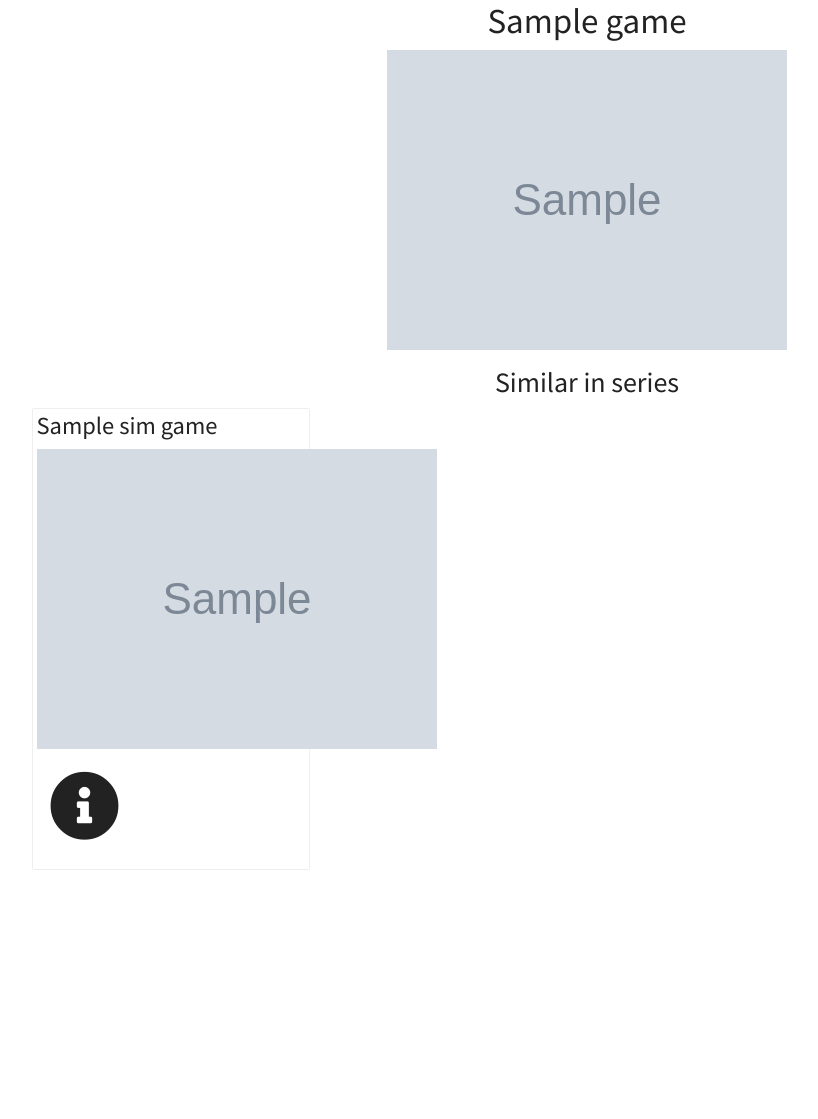
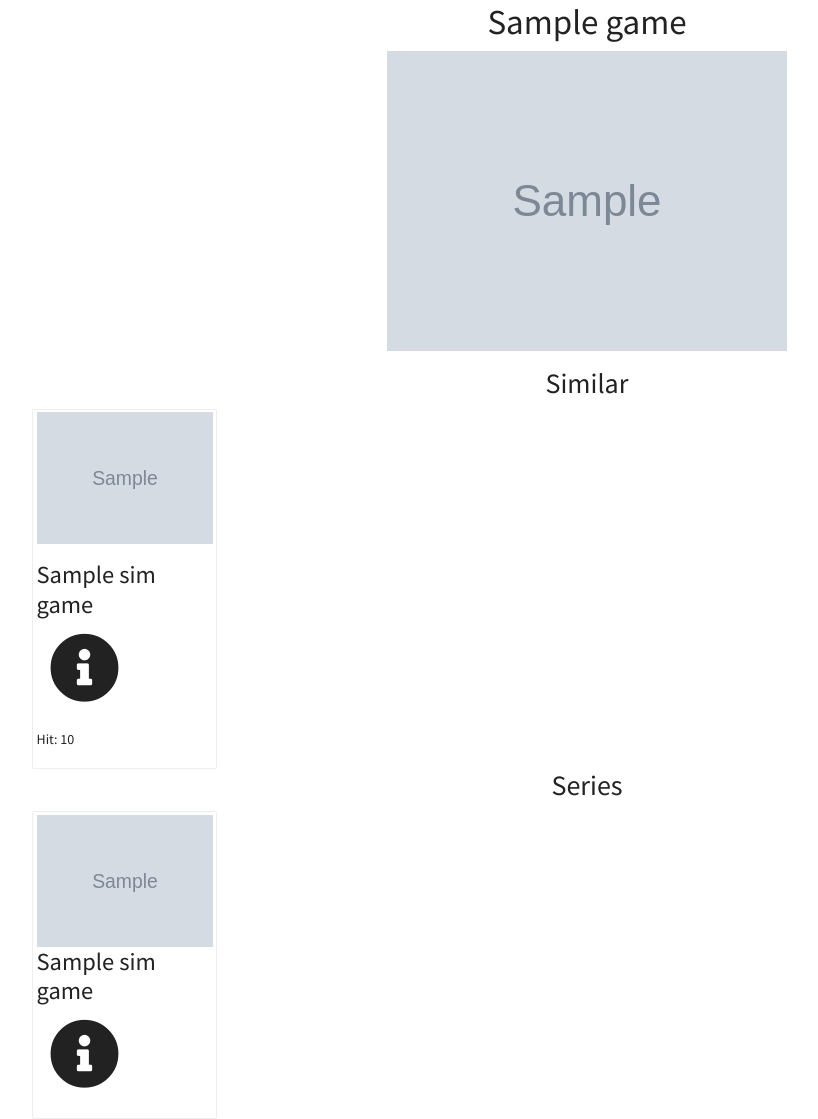
Before and after one commit to pawelkaminski/AltaGoGs, a Django app: template web/recommendations/templates/recommendations/game.html in a window 1280 px wide. Shown: the part 57-1176 px from the top of the page, without its empty margins (53-871 px from the left). Before the commit the page ends 927 px from the top, so only its background shows below. Run offline with Django 3.2, Linux system fonts and the light colour scheme; the template is opened without the code that fills it: most values are stand-ins (such as "Sample title", 1, 10 or a date in 2020); grey boxes marked "Sample" are stand-in pictures; some libraries are stand-ins or nearby versions.

Commit message:
feat(web): similarities and series on one page

```diff
--- a/requirements.txt
+++ b/requirements.txt
@@ -6,3 +6,4 @@ gensim==3.4.0
 djangorestframework
 markdown
 django-filter
+mongoengine
--- a/web/recommendations/templates/recommendations/game_page.html
+++ b/web/recommendations/templates/recommendations/game_page.html
@@ -1,7 +1,8 @@
 {% if game %}
 
 <center>
-<div>
+    <div class="col-lg-2"></div>
+<div class="col-lg-8 col-lg-offset-2">
     <h1>{{ game.title }}</h1>
     <p>
         <img src="{{ game.images.icon }}"/>
@@ -9,24 +10,49 @@
 </div>
 </center>
 
+{% if similar_games %}
+
+<div class="container">
+    <h2 class="text-center">Similar</h2>
+    {% for sim_game in similar_games %}
+    {% if forloop.first %}<div class="row">{% endif %}
+    <div class="col-lg-2 fa-border">
+        <p>
+            <img src="{{ sim_game.images.icon}}" class="w-100"/>
+        </p>
+        <h3>{{ sim_game.title }}</h3>
+        <p>
+            <a href="{% url 'game'%}?game_id={{sim_game.id}}">
+            <i class="fa fa-info-circle fa-5x btn"></i>
+            </a>
+        </p>
+        <p>Hit: {{ sim_game.score }}</p>
+    </div>
+    {% if forloop.counter|divisibleby:6 %}</div><div class="row">{% endif %}
+    {% if forloop.last %}</div>{% endif %}
+{% endfor %}
+</div>
+
+{% endif %}
+
 {% if series %}
 
 <div class="container">
-    <h2 class="text-center">Similar in series</h2>
+    <h2 class="text-center">Series</h2>
     {% for _, sim_game in series.items %}
     {% if forloop.first %}<div class="row">{% endif %}
-    <div class="col-lg-3 fa-border">
+    <div class="col-lg-2 fa-border">
+        <div>
+            <img src="{{ sim_game.images.icon}}" class="w-100"/>
+        </div>
         <h3>{{ sim_game.title }}</h3>
-        <p>
-            <img src="{{ sim_game.images.icon}}"/>
-        </p>
         <p>
             <a href="{% url 'game'%}?game_id={{sim_game.id}}">
             <i class="fa fa-info-circle fa-5x btn"></i>
             </a>
         </p>
     </div>
-    {% if forloop.counter|divisibleby:4 %}</div><div class="row">{% endif %}
+    {% if forloop.counter|divisibleby:6 %}</div><div class="row">{% endif %}
     {% if forloop.last %}</div>{% endif %}
 {% endfor %}
 </div>
--- a/web/web/settings.py
+++ b/web/web/settings.py
@@ -120,3 +120,6 @@ USE_TZ = True
 # https://docs.djangoproject.com/en/2.0/howto/static-files/
 
 STATIC_URL = '/static/'
+
+
+DBNAME = 'gog'
```
Also changed, not shown: web/recommendations/views.py (+37 -8 lines).
